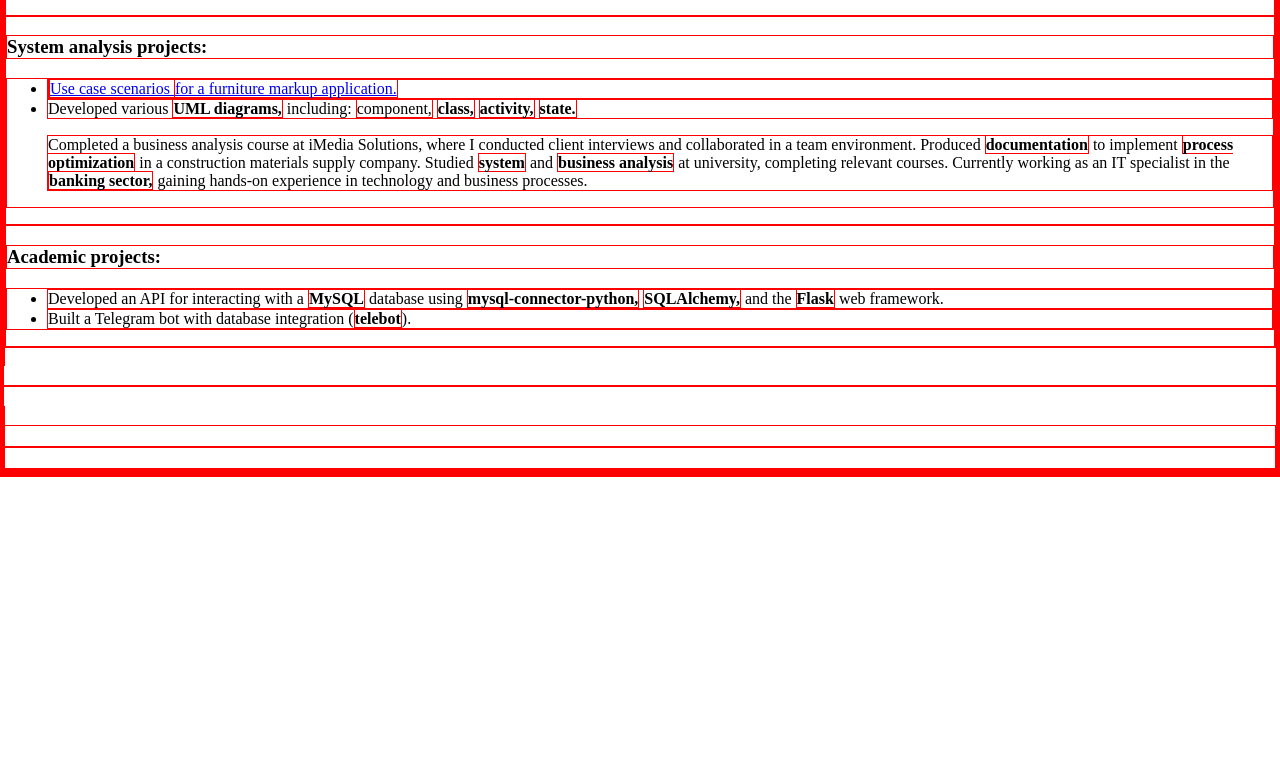
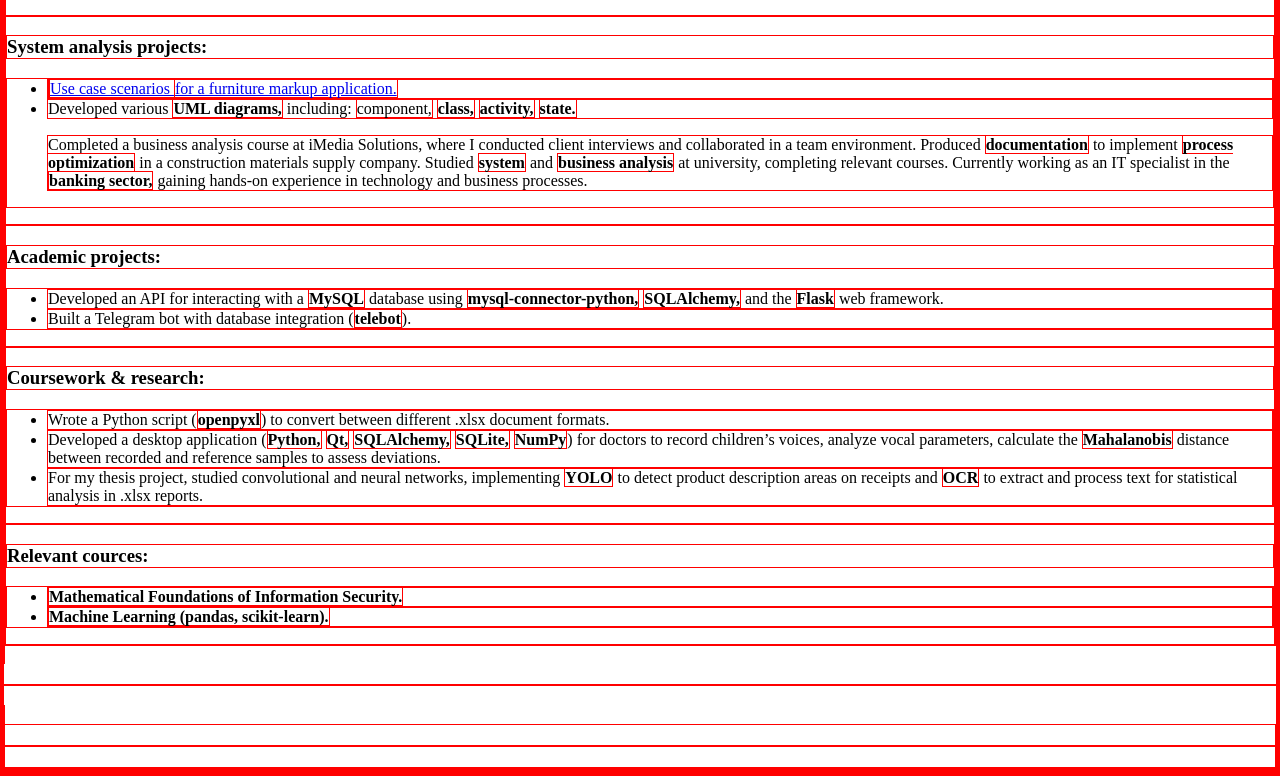
Before and after one commit to anshpak/rsschool-cv, a plain HTML site: page index.html in a window 1280 px wide. Shown: the part 591-1367 px from the top of the page. Before the commit the page ends 1068 px from the top, so only its background shows below. Drawn offline with Linux system fonts and the light colour scheme.

Commit message:
feat: add two more sections to the Project adn practical expetience section and add a single dot to the cv.md :)

```diff
--- a/index.html
+++ b/index.html
@@ -105,7 +105,7 @@
                     </ul>
                 </section>
 
-                <section>
+                <section class="section">
                     <h3 class="section-title">Academic projects:</h3>
                     <ul>
                         <li>
@@ -115,6 +115,41 @@
                         </li>
                         <li>
                             Built a Telegram bot with database integration (<span class="bold-text">telebot</span>).
+                        </li>
+                    </ul>
+                </section>
+
+                <section class="section">
+                    <h3 class="section-title">Coursework & research:</h3>
+                    <ul>
+                        <li>
+                            Wrote a Python script (<span class="bold-text">openpyxl</span>) to convert between different .xlsx
+                            document formats.
+                        </li>
+                        <li>
+                            Developed a desktop application (<span class="bold-text">Python,</span>
+                            <span class="bold-text">Qt,</span> <span class="bold-text">SQLAlchemy,</span>
+                            <span class="bold-text">SQLite,</span> <span class="bold-text">NumPy</span>)
+                            for doctors to record children’s voices, analyze vocal parameters, calculate the
+                            <span class="bold-text">Mahalanobis</span> distance between recorded and reference samples
+                            to assess deviations.
+                        </li>
+                        <li>
+                            For my thesis project, studied convolutional and neural networks, implementing
+                            <span class="bold-text">YOLO</span> to detect product description areas on receipts and
+                            <span class="bold-text">OCR</span> to extract and process text for statistical analysis in .xlsx reports.
+                        </li>
+                    </ul>
+                </section>
+
+                <section class="section">
+                    <h3 class="section-title">Relevant cources:</h3>
+                    <ul>
+                        <li>
+                            <span class="bold-text">Mathematical Foundations of Information Security.</span>
+                        </li>
+                        <li>
+                            <span class="bold-text">Machine Learning (pandas, scikit-learn).</span>
                         </li>
                     </ul>
                 </section>
```
Also changed, not shown: 1 other file.
